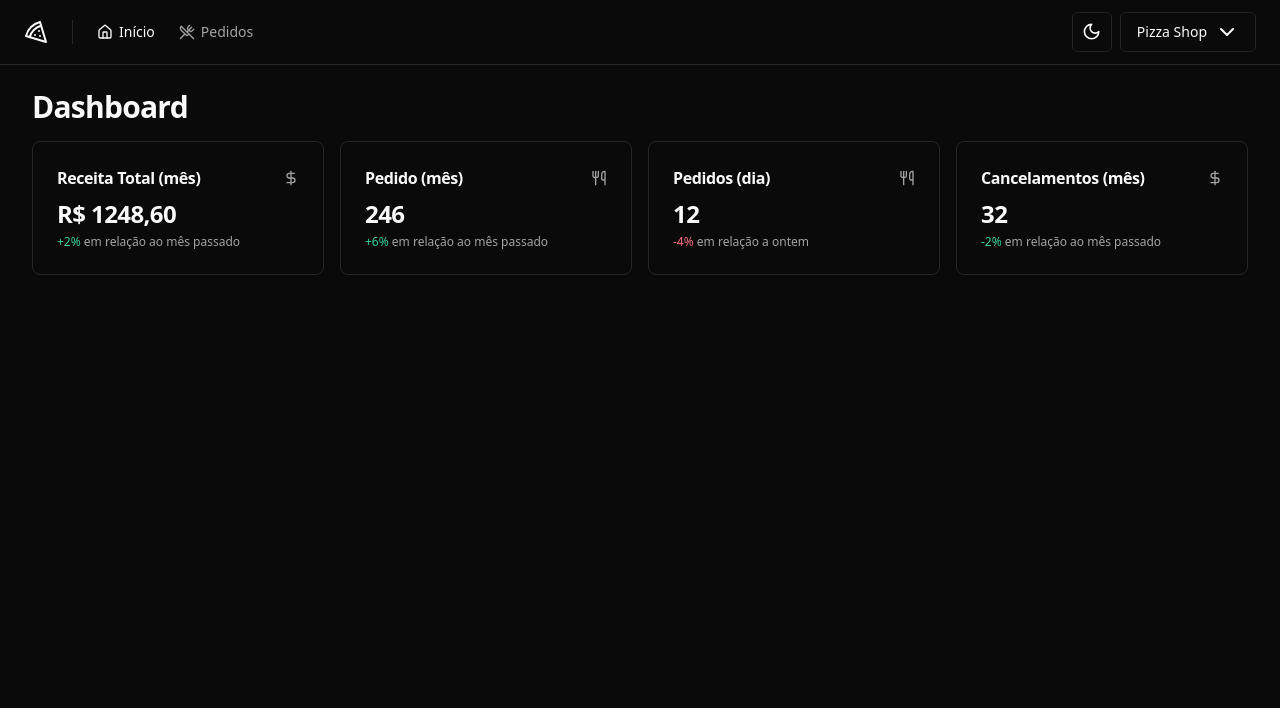
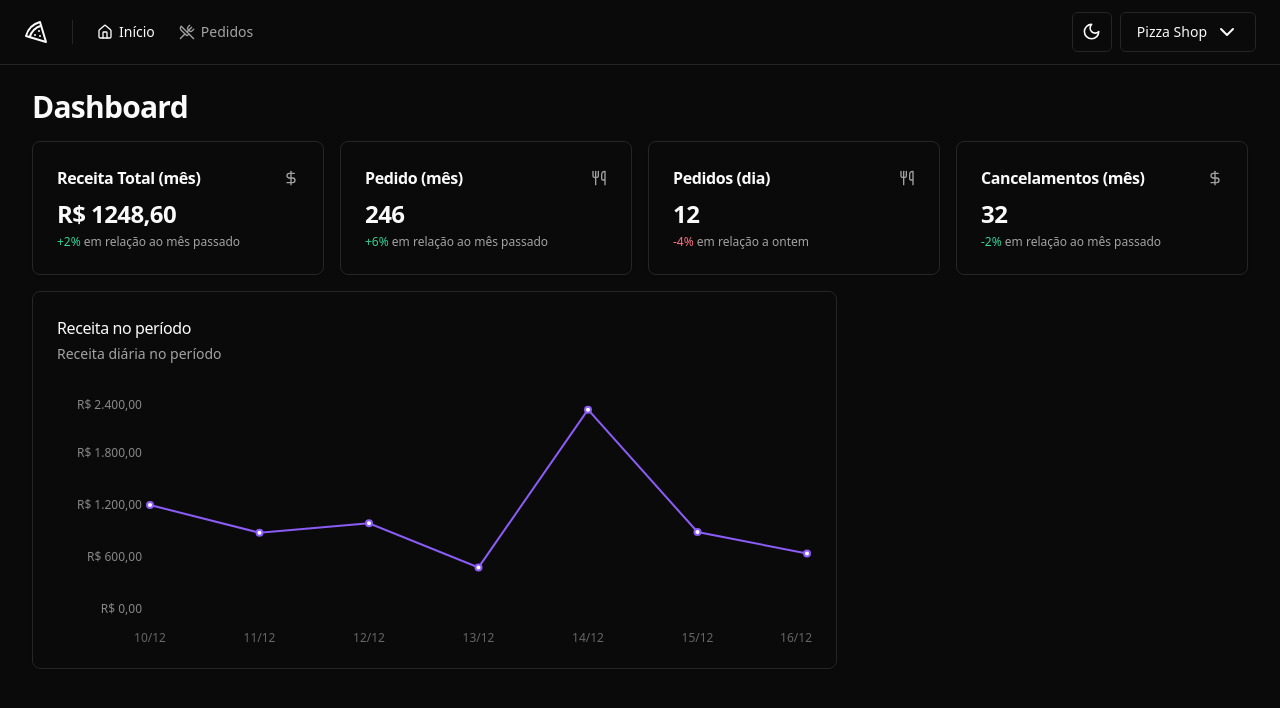
Before and after one commit to joeyanovich/pizza-shop, a React app: page / in a window 1280 px wide. Shown: the top 708 px of the page. Built offline with nearby package versions, Linux system fonts and the light colour scheme; the HTML template or start-up script is replaced by a standard one.

Commit message:
feat ✨: create revenue chart in the period

```diff
--- a/src/pages/app/dashboard/dashboard.tsx
+++ b/src/pages/app/dashboard/dashboard.tsx
@@ -4,6 +4,7 @@
 import { MonthCanceledOrdersAMountCard } from './month-canceled-orders-amount-card'
 import { MonthOrdersAmountCard } from './month-orders-amout-card'
 import { MonthRevenueCard } from './month-revenue-card'
+import { RevenueChart } from './revenue-chart'
 
 export function Dashboard() {
   return (
@@ -18,6 +19,10 @@
           <DayOrdersAmountCard />
           <MonthCanceledOrdersAMountCard />
         </div>
+
+        <div className="grid grid-cols-9 gap-4">
+          <RevenueChart />
+        </div>
       </div>
     </>
   )
--- /dev/null
+++ b/src/pages/app/dashboard/revenue-chart.tsx
@@ -0,0 +1,69 @@
+import {
+  CartesianGrid,
+  Line,
+  LineChart,
+  ResponsiveContainer,
+  Tooltip,
+  XAxis,
+  YAxis,
+} from 'recharts'
+import colors from 'tailwindcss/colors'
+
+import {
+  Card,
+  CardContent,
+  CardDescription,
+  CardHeader,
+  CardTitle,
+} from '@/components/ui/card'
+
+const data = [
+  { data: '10/12', revenue: 1200 },
+  { data: '11/12', revenue: 880 },
+  { data: '12/12', revenue: 988 },
+  { data: '13/12', revenue: 480 },
+  { data: '14/12', revenue: 2300 },
+  { data: '15/12', revenue: 888 },
+  { data: '16/12', revenue: 640 },
+]
+
+export function RevenueChart() {
+  return (
+    <Card className="col-span-6">
+      <CardHeader className="flex-row items-center justify-between pb-8">
+        <div className="space-y-1">
+          <CardTitle className="text-base font-medium">
+            Receita no período
+          </CardTitle>
+          <CardDescription>Receita diária no período</CardDescription>
+        </div>
+      </CardHeader>
+      <CardContent>
+        <ResponsiveContainer width="100%" height={248}>
+          <LineChart data={data} style={{ fontSize: 12 }}>
+            <XAxis dataKey="data" tickLine={false} axisLine={false} dy={16} />
+            <YAxis
+              stroke="#888"
+              axisLine={false}
+              tickLine={false}
+              width={88}
+              tickFormatter={(value: number) =>
+                value.toLocaleString('pt-BR', {
+                  style: 'currency',
+                  currency: 'BRL',
+                })
+              }
+            />
+
+            <Line
+              type="linear"
+              strokeWidth={2}
+              dataKey="revenue"
+              stroke={colors.violet['500']}
+            />
+          </LineChart>
+        </ResponsiveContainer>
+      </CardContent>
+    </Card>
+  )
+}
```
